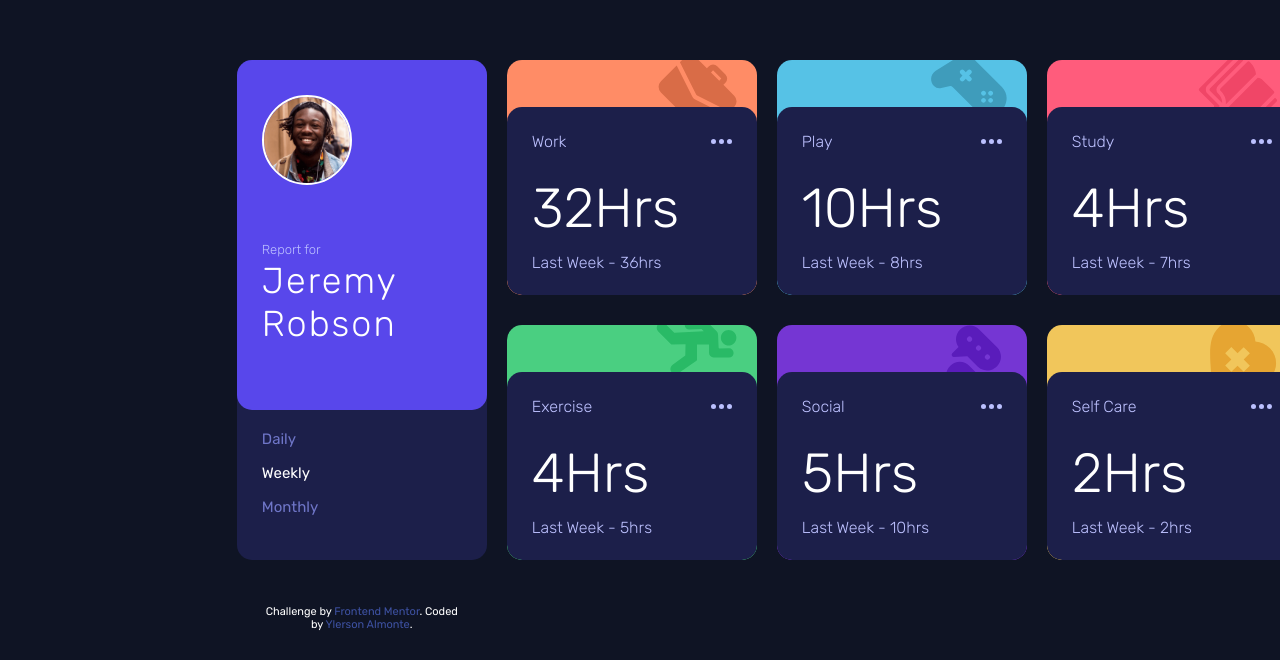
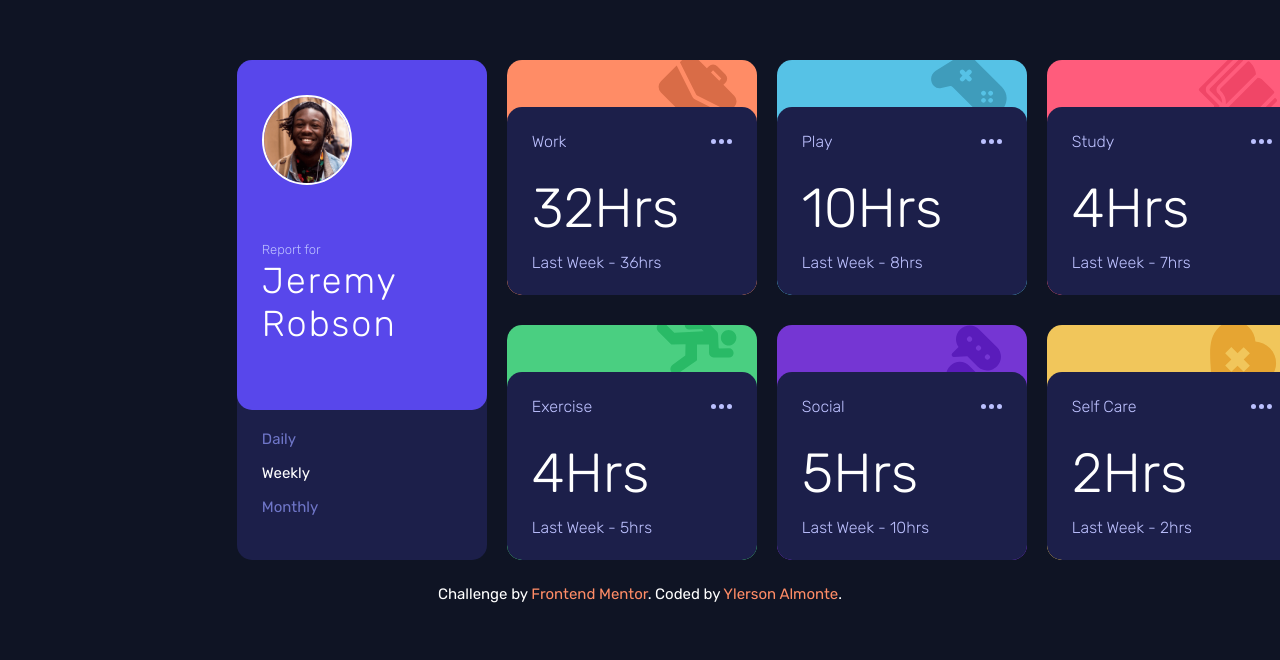
Before and after one commit to ylerson/Time-tracking-dashboard, a plain HTML site: page index.html in a window 1280 px wide. Shown: the part 140-800 px from the top of the page. Drawn offline with Linux system fonts and the light colour scheme.

Commit message:
style footer

```diff
--- a/index.html
+++ b/index.html
@@ -13,17 +13,7 @@
 
   <title>Frontend Mentor | Time tracking dashboard</title>
 
-  <!-- Feel free to remove these styles or customise in your own stylesheet 👍 -->
-  <style>
-    .attribution {
-      font-size: 11px;
-      text-align: center;
-    }
 
-    .attribution a {
-      color: hsl(228, 45%, 44%);
-    }
-  </style>
 </head>
 
 <body>
@@ -171,10 +161,10 @@
       </div>
     </div>
 
-    <div class="attribution">
-      Challenge by <a href="https://www.frontendmentor.io?ref=challenge" target="_blank">Frontend Mentor</a>.
-      Coded by <a href="#">Ylerson Almonte</a>.
-    </div>
+  </div>
+  <div class="attribution">
+    Challenge by <a href="https://www.frontendmentor.io?ref=challenge" target="_blank">Frontend Mentor</a>.
+    Coded by <a href="#">Ylerson Almonte</a>.
   </div>
 
 
--- a/style.css
+++ b/style.css
@@ -194,12 +194,14 @@ background-color: var(--desaturated-blue);
 .attribution{
     padding: 25px;
     color: white;
+    text-align: center;
     font-size: 15px;
+
 
 }
 .attribution a{
     text-decoration: none;
-    color: var(--light-orange);
+    color: var(--light-orange) !important;
 }
 
 /* MEDIA QUERYS */
@@ -262,7 +264,5 @@ background-color: var(--desaturated-blue);
     flex-direction: column;
     justify-content: center;
     }
-    .attribution{
 
-    }
 }
```
